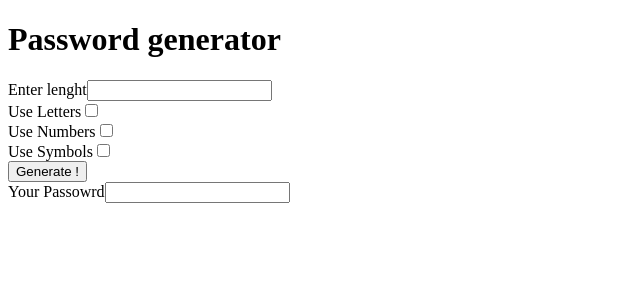
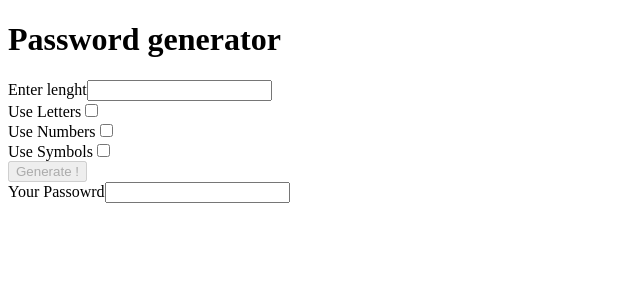
Before and after one commit to ma7ma7/PasswordGenerator-Angular, an Angular app: page / in a window 1280 px wide. Shown: the top 300 px of the page, without its empty margins (0-640 px from the left). Built offline with nearby package versions, Linux system fonts and the light colour scheme.

Commit message:
Generate button work only if the lenght and at least one checkbox activated

```diff
--- a/src/app/app.component.html
+++ b/src/app/app.component.html
@@ -21,7 +21,12 @@
 </div>
 
 <div>
-  <button (click)="onButtonClick()">Generate !</button>
+  <button
+    [disabled]="!(lenght && (useLetters || useNumbers || useSymbols))"
+    (click)="onButtonClick()"
+  >
+    Generate !
+  </button>
 </div>
 
 <div>
```
